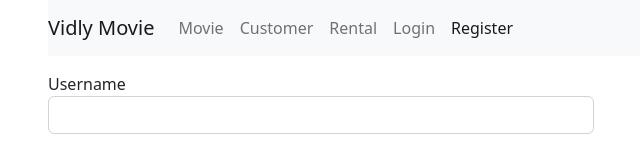
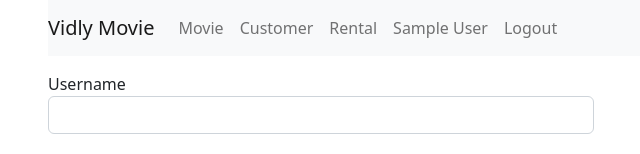
Before and after one commit to AzharUddinSheikh/VidlyModieApp, a React (Create React App) app: page /register in a window 1280 px wide. Shown: the top 154 px of the page, without its empty margins (34-674 px from the left). Built offline with nearby package versions, Linux system fonts and the light colour scheme; sample sign-in values are in the browser's storage.

Commit message:
logout functioanlity, dynamic navbar, full reload after login logout

```diff
--- a/package.json
+++ b/package.json
@@ -12,6 +12,7 @@
     "axios": "^1.1.3",
     "bootstrap": "^5.2.2",
     "font-awesome": "^4.7.0",
+    "jwt-decode": "^3.1.2",
     "lodash": "^4.17.21",
     "prop-types": "^15.8.1",
     "react": "^18.2.0",
--- a/src/App.js
+++ b/src/App.js
@@ -1,19 +1,35 @@
-import './App.css';
+import {useEffect, useState} from 'react';
+import {Routes, Route, Navigate} from 'react-router-dom';
+import jwt_decode from "jwt-decode";
 import NavBar from './component/NavBar';
 import Movie from './movie';
+import MovieDetail from './component/MovieDetail';
 import Rental from './component/Rental';
 import Customer from './component/Customer';
-import {Routes, Route, Navigate} from 'react-router-dom';
-import MovieDetail from './component/MovieDetail';
 import NotFound from './component/common/NotFound';
 import LoginForm from './component/LoginForm';
 import RegisterForm from './component/RegisterForm';
+import './App.css';
+import Logout from './component/Logout';
 
 
 function App() {
+
+  const [user, setUser] = useState({});
+
+  useEffect(() => {
+    try {
+      const jwtToken = localStorage.getItem('token');
+      const userObject = jwt_decode(jwtToken);
+      setUser(userObject)
+    } catch {
+      {};
+    }
+  }, []);
+
   return (
     <>
-      <NavBar />
+      <NavBar user={user}/>
       <Routes>
         <Route path='/rental' element={<Rental />} />
 
@@ -27,6 +43,8 @@ function App() {
 
         <Route path='/login' element={<LoginForm />} />
 
+        <Route path='/logout' element={<Logout />} />
+
         <Route path='/register' element={<RegisterForm />} />
 
         <Route path='/not-found' element={<NotFound />} />
--- a/src/component/LoginForm.jsx
+++ b/src/component/LoginForm.jsx
@@ -5,7 +5,6 @@ import Input from './common/Input';
 import { useForm } from "react-hook-form";
 import { login } from '../services/authService';
 import toast, { Toaster } from 'react-hot-toast';
-import { useNavigate } from 'react-router-dom';
 
 
 const schema = yup.object({
@@ -16,13 +15,12 @@ const schema = yup.object({
 const LoginForm = () => {
 
     const { register, handleSubmit, formState: { errors } } = useForm({resolver: yupResolver(schema)});
-    const navigate = useNavigate();
 
     const onSubmit = async (data) => {
         try {
             const {data : jwt} = await login(data);
             localStorage.setItem('token', jwt);
-            navigate('/', {push:true})
+            window.location = '/';
         } catch (err) {
             if (err.response && err.response.status == 400) {
                 toast.error(err.response.data);
--- /dev/null
+++ b/src/component/Logout.jsx
@@ -0,0 +1,15 @@
+import { useEffect } from 'react';
+
+function Logout() {
+
+    useEffect(() => {
+        localStorage.removeItem('token');
+        window.location = '/';
+    }, [])
+
+    return (
+        null
+    );
+}
+
+export default Logout;
--- a/src/component/NavBar.jsx
+++ b/src/component/NavBar.jsx
@@ -2,7 +2,7 @@ import React from 'react';
 import { Link, NavLink } from 'react-router-dom';
 
 
-const NavBar = () => {
+const NavBar = ({user}) => {
     return (
         <div className="container">
             <nav className="navbar navbar-expand-lg navbar-light bg-light">
@@ -18,12 +18,26 @@ const NavBar = () => {
                         <li className="nav-item">
                             <NavLink className="nav-link" to="/rental">Rental</NavLink>
                         </li>
+                        {!user?._id &&
+                            <>
                                 <li className="nav-item">
                                     <NavLink className="nav-link" to="/login">Login</NavLink>
                                 </li>
                                 <li className="nav-item">
                                     <NavLink className="nav-link" to="/register">Register</NavLink>
                                 </li>
+                            </>
+                        }
+                        {user?._id &&
+                            <>
+                                <li className="nav-item">
+                                    <NavLink className="nav-link" to="/profile">{user.name}</NavLink>
+                                </li>
+                                <li className="nav-item">
+                                    <NavLink className="nav-link" to="/logout">Logout</NavLink>
+                                </li>
+                            </>
+                        }
                     </ul>
                 </div>
             </nav>
--- a/src/component/RegisterForm.jsx
+++ b/src/component/RegisterForm.jsx
@@ -4,12 +4,9 @@ import * as yup from "yup";
 import { yupResolver } from '@hookform/resolvers/yup';
 import { useForm } from 'react-hook-form';
 import { registerUser } from '../services/userService';
-import { useNavigate } from 'react-router-dom';
 
 
 const RegisterForm = () => {
-
-    const navigate = useNavigate();
 
     const schema = yup.object({
         username: yup.string().email().required(),
@@ -23,7 +20,7 @@ const RegisterForm = () => {
         try {
             const { headers } = await registerUser(data);
             localStorage.setItem('token', headers['x-auth-token']);
-            navigate('/', {push:true})
+            window.location.reload();
         } catch (err) {
             if (err.response && err.response.status == 400) {
                 setError('username', {type:'custom', message:'Username already exists'}, { shouldFocus: true });
```
Also changed, not shown: 1 other file (tests, documents, lock files or other folders). Lines whose indentation alone changed are shown as unchanged.
